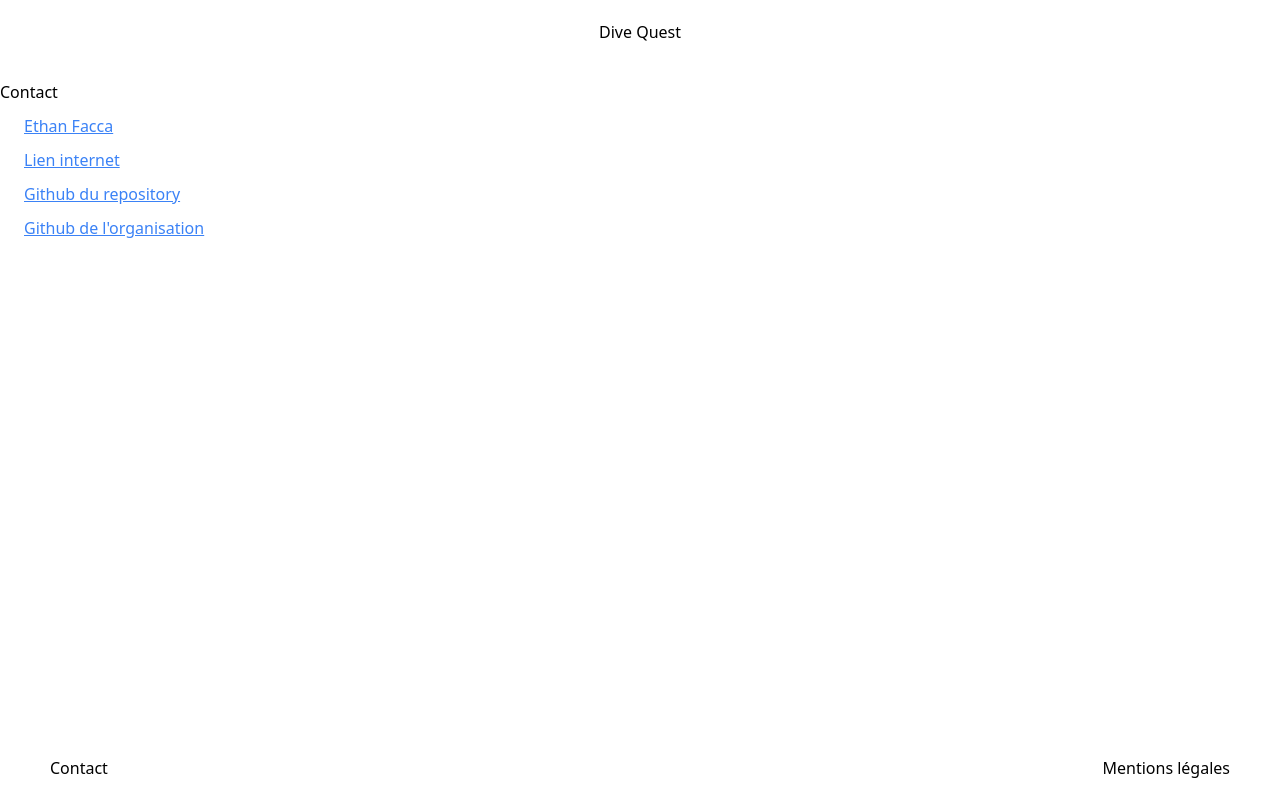
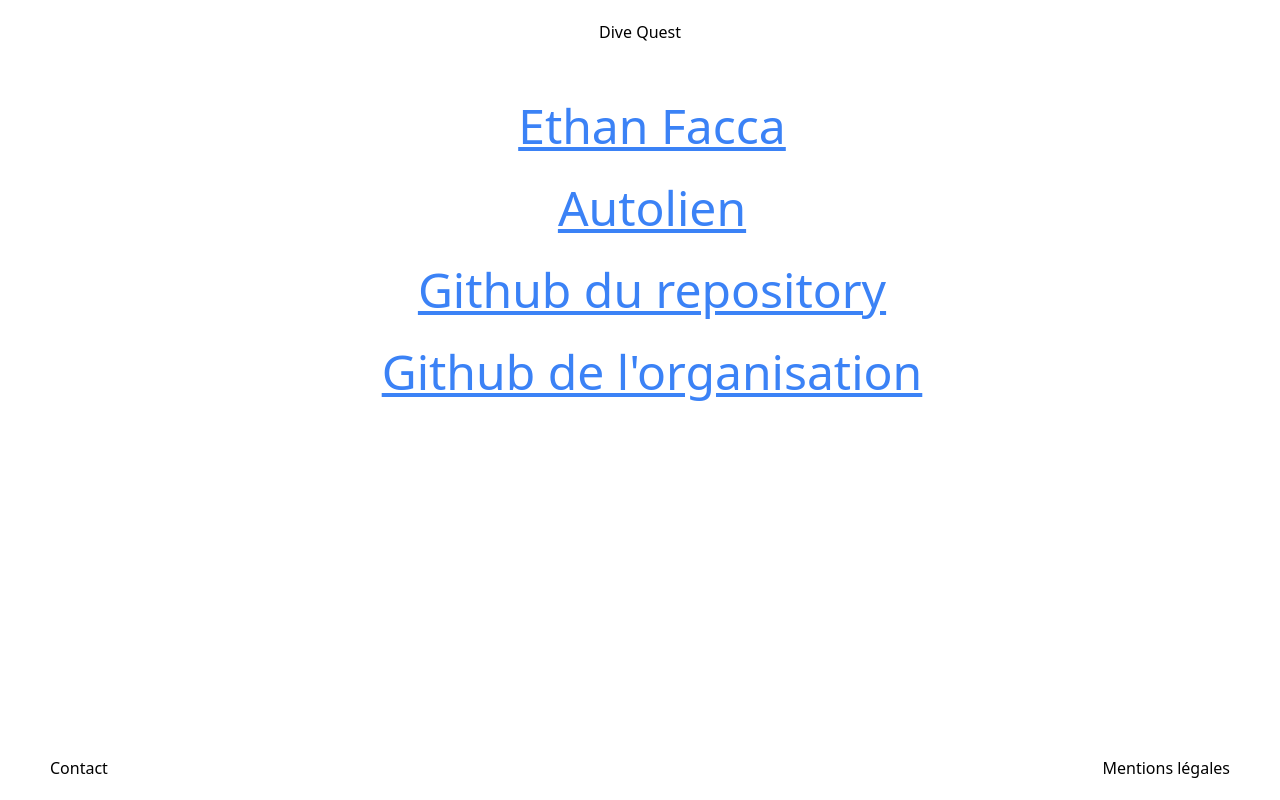
Before and after one commit to les-optimciens-du-web/divequest, a Nuxt app: page /contact in a window 1280 px wide. Built offline with nearby package versions, Linux system fonts and the light colour scheme.

Commit message:
maj contact.vue

```diff
--- a/pages/contact.vue
+++ b/pages/contact.vue
@@ -3,21 +3,19 @@
 
 <template>
     <div class="h-20"></div>
-    <h1 class="top-20">
-        Contact<p class="ml-6">
-      <a href="https://untypequicode.fr/"
+  <p class="ml-6"> <a href="https://untypequicode.fr/"
         target="_blank"
-         class="text-blue-500 underline">Ethan Facca</a></p>
+    class="text-blue-500 underline">Ethan Facca</a> </p>
       <p class="ml-6"><a href="https://divequest.untypequicode.fr/contact"
          target="_blank"
-         class="text-blue-500 underline"> Lien internet </a></p>
+         class="text-blue-500 underline"> Autolien </a></p>
       <p class="ml-6"><a href="https://github.com/les-optimciens-du-web/divequest"
                          target="_blank"
                          class="text-blue-500 underline"> Github du repository </a></p>
       <p class="ml-6"><a href="https://github.com/les-optimciens-du-web"
                          target="_blank"
                          class="text-blue-500 underline"> Github de l'organisation </a></p>
-    </h1>
+
 </template>
 
 <style scoped>
@@ -28,6 +26,9 @@
   align-items: center;
   align-content: center;
   justify-content: center;
+  text-align: center;
+  font-size: 3em;
 
 }
+
 </style>
```
